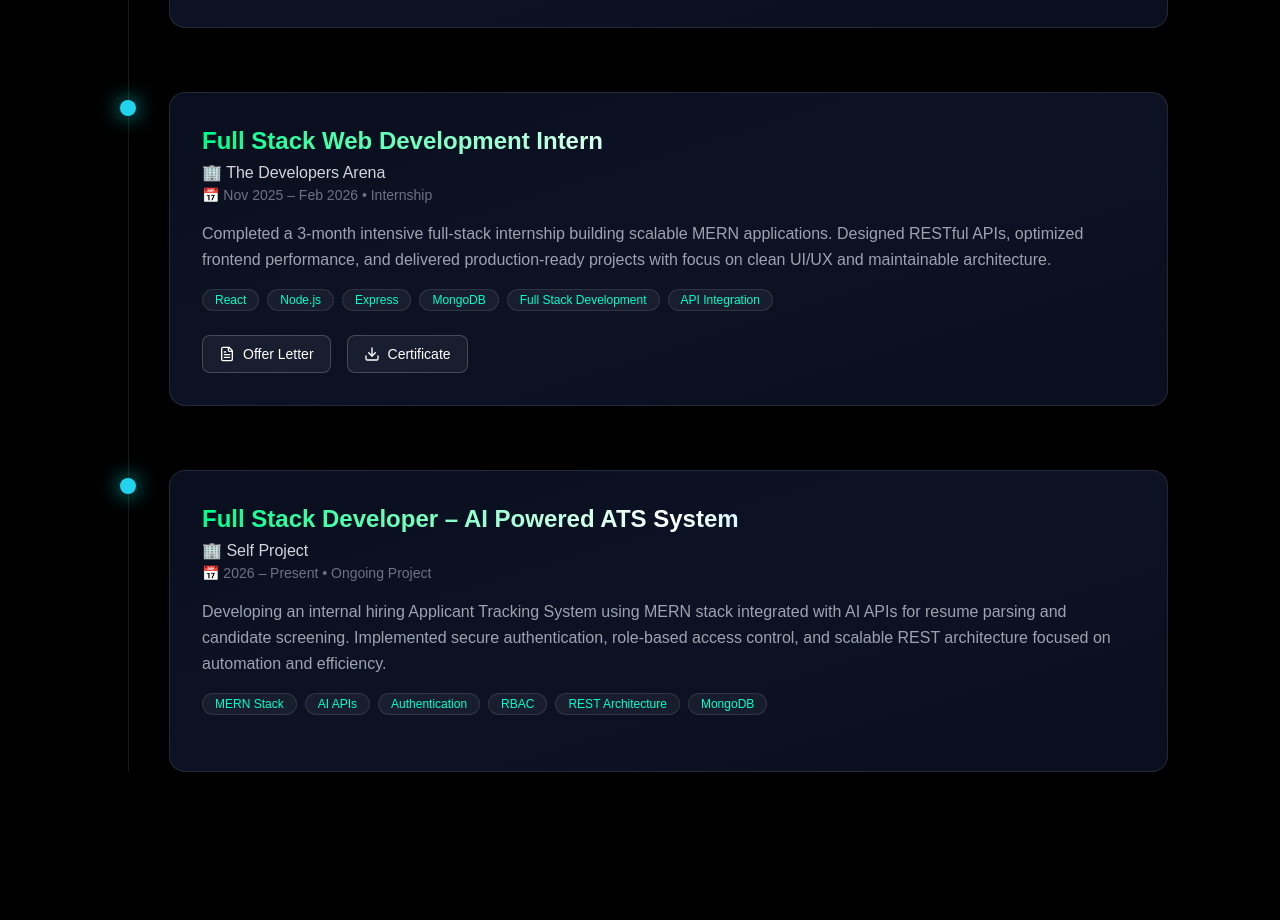
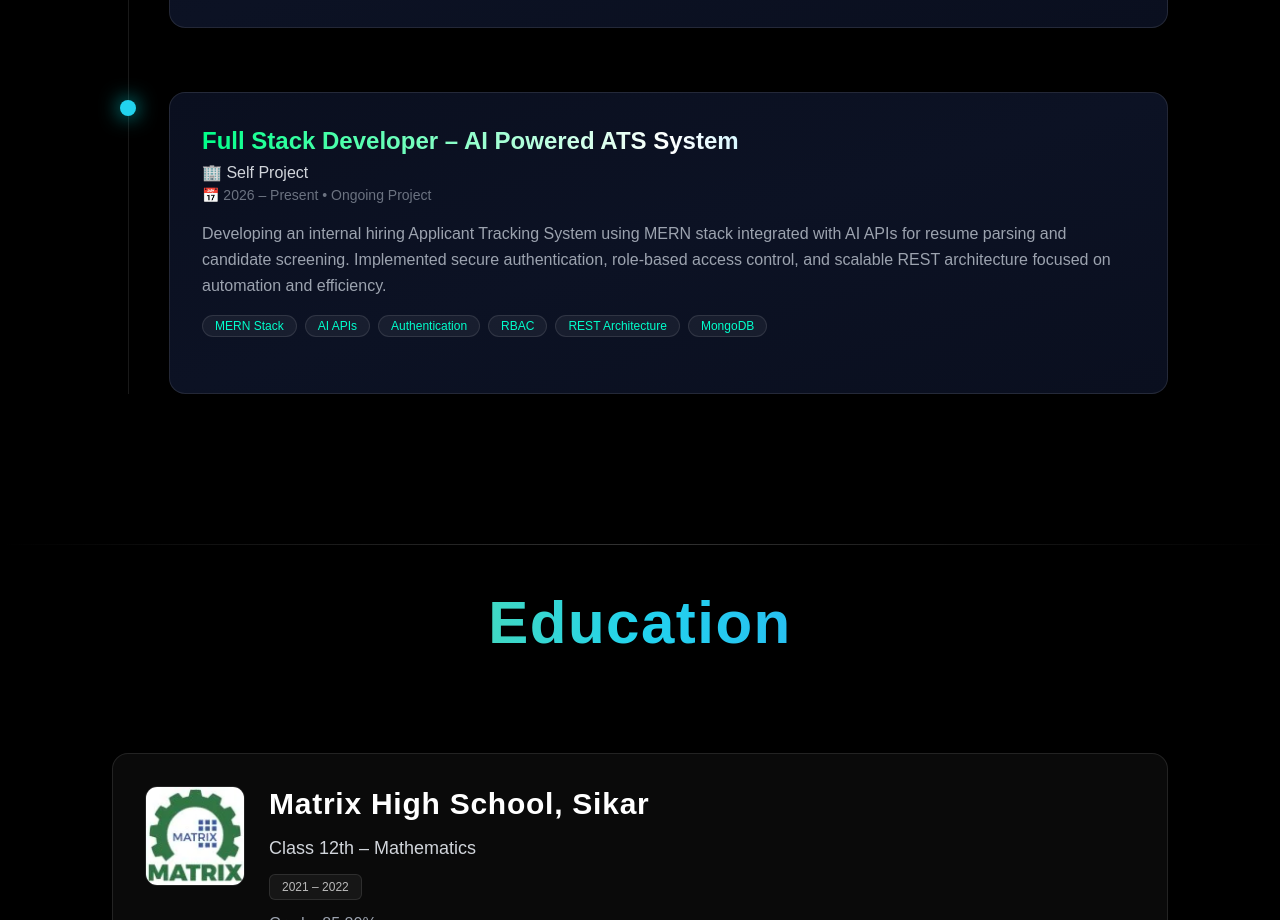
Before and after one commit to dineshkhichar569/My-Portfolio, a React (Vite) app: page /about in a window 1280 px wide. Shown: the part 1880-2800 px from the top of the page. Built offline with nearby package versions, Linux system fonts and the light colour scheme; no server answers; a web font is replaced by a local one.

Commit message:
Comment out unused certificates and skills in About and Skills components for cleaner code

```diff
--- a/src/Pages/About.jsx
+++ b/src/Pages/About.jsx
@@ -101,18 +101,18 @@ const EducationCard = ({
 );
 
 const certificates = [
-  {
-    image: "/icons/developersArena.webp",
-    title: "Web Development Internship",
-    organization: "🏢 The Developers Arena",
-    date: "📅 February 2026",
-    description:
-      "Successfully completed a 3-month Web Development Internship focusing on full-stack development, real-world project implementation, and performance-driven solutions.",
-    skills: ["React", "Node.js", "Full Stack", "Project Development"],
-    credentialId: "CERT-202602-EMP20251110-211",
-    content: "/DOCs/Developers_Arena.pdf",
-    popupImage: "/DOCs/images/developersArenaCertificate.webp",
-  },
+  // {
+  //   image: "/icons/developersArena.webp",
+  //   title: "Web Development Internship",
+  //   organization: "🏢 The Developers Arena",
+  //   date: "📅 February 2026",
+  //   description:
+  //     "Successfully completed a 3-month Web Development Internship focusing on full-stack development, real-world project implementation, and performance-driven solutions.",
+  //   skills: ["React", "Node.js", "Full Stack", "Project Development"],
+  //   credentialId: "CERT-202602-EMP20251110-211",
+  //   content: "/DOCs/Developers_Arena.pdf",
+  //   popupImage: "/DOCs/images/developersArenaCertificate.webp",
+  // },
   {
     image: "/icons/bluestock.webp",
     title: "Software Development Engineer (SDE) Internship",
@@ -124,35 +124,35 @@ const certificates = [
     content: "/DOCs/BlueStocks.pdf",
     popupImage: "/DOCs/images/BlueStoksCertificate.webp",
   },
-  {
-    image: "/icons/coursera.png",
-    title: "Database Management Essentials",
-    organization: "🏢 University of Colorado (Coursera)",
-    date: "📅 March 2025",
-    description:
-      "Mastered core database concepts, SQL, and relational design through the University of Colorado’s professional program on Coursera.",
-    skills: ["Database", "SQL", "Data Modeling", "Relational Design"],
-    credentialId: "8R35GNGvE447",
-    content: "/DOCs/DBMS.pdf",
-    popupImage: "/DOCs/images/DBMS.webp",
-  },
-  {
-    image: "/icons/coursera.png",
-    title: "Linux Fundamentals",
-    organization: "🏢 LearnQuest (Coursera)",
-    date: "📅 March 2025",
-    description:
-      "Gained hands-on experience with Linux command-line, file systems, and system administration through LearnQuest on Coursera.",
-    skills: [
-      "Linux",
-      "Command Line",
-      "System Administration",
-      "File Management",
-    ],
-    credentialId: "05EDPXOXDGH5",
-    content: "/DOCs/LINUX.pdf",
-    popupImage: "/DOCs/images/LINUX.webp",
-  },
+  // {
+  //   image: "/icons/coursera.png",
+  //   title: "Database Management Essentials",
+  //   organization: "🏢 University of Colorado (Coursera)",
+  //   date: "📅 March 2025",
+  //   description:
+  //     "Mastered core database concepts, SQL, and relational design through the University of Colorado’s professional program on Coursera.",
+  //   skills: ["Database", "SQL", "Data Modeling", "Relational Design"],
+  //   credentialId: "8R35GNGvE447",
+  //   content: "/DOCs/DBMS.pdf",
+  //   popupImage: "/DOCs/images/DBMS.webp",
+  // },
+  // {
+  //   image: "/icons/coursera.png",
+  //   title: "Linux Fundamentals",
+  //   organization: "🏢 LearnQuest (Coursera)",
+  //   date: "📅 March 2025",
+  //   description:
+  //     "Gained hands-on experience with Linux command-line, file systems, and system administration through LearnQuest on Coursera.",
+  //   skills: [
+  //     "Linux",
+  //     "Command Line",
+  //     "System Administration",
+  //     "File Management",
+  //   ],
+  //   credentialId: "05EDPXOXDGH5",
+  //   content: "/DOCs/LINUX.pdf",
+  //   popupImage: "/DOCs/images/LINUX.webp",
+  // },
   {
     image: "/icons/linux.png",
     title: "OpenAPI Fundamentals (LFEL1011)",
@@ -283,24 +283,24 @@ const experiences = [
     offerLetter: "/DOCs/BlueStock_offerLetter.pdf",
     certificate: "/DOCs/BlueStocks.pdf",
   },
-  {
-    company: "The Developers Arena",
-    role: "Full Stack Web Development Intern",
-    duration: "Nov 2025 – Feb 2026",
-    type: "Internship",
-    description:
-      "Completed a 3-month intensive full-stack internship building scalable MERN applications. Designed RESTful APIs, optimized frontend performance, and delivered production-ready projects with focus on clean UI/UX and maintainable architecture.",
-    skills: [
-      "React",
-      "Node.js",
-      "Express",
-      "MongoDB",
-      "Full Stack Development",
-      "API Integration",
-    ],
-    offerLetter: "/DOCs/DevelopersArena_offerLetter.pdf",
-    certificate: "/DOCs/Developers_Arena.pdf",
-  },
+  // {
+  //   company: "The Developers Arena",
+  //   role: "Full Stack Web Development Intern",
+  //   duration: "Nov 2025 – Feb 2026",
+  //   type: "Internship",
+  //   description:
+  //     "Completed a 3-month intensive full-stack internship building scalable MERN applications. Designed RESTful APIs, optimized frontend performance, and delivered production-ready projects with focus on clean UI/UX and maintainable architecture.",
+  //   skills: [
+  //     "React",
+  //     "Node.js",
+  //     "Express",
+  //     "MongoDB",
+  //     "Full Stack Development",
+  //     "API Integration",
+  //   ],
+  //   offerLetter: "/DOCs/DevelopersArena_offerLetter.pdf",
+  //   certificate: "/DOCs/Developers_Arena.pdf",
+  // },
   {
     company: "Self Project",
     role: "Full Stack Developer – AI Powered ATS System",
--- a/src/Pages/Skills.jsx
+++ b/src/Pages/Skills.jsx
@@ -46,11 +46,11 @@ const allSkills = [
 
   // Backend
   { name: "Node.js", icon: "/icons/NODE.svg", category: "backend" },
-  {
-    name: "Socket.io",
-    icon: "https://i1.wp.com/www.ux-republic.com/wp-content/uploads/2018/03/socket.png?fit=375%2C375&ssl=1",
-    category: "backend",
-  },
+  // {
+  //   name: "Socket.io",
+  //   icon: "https://i1.wp.com/www.ux-republic.com/wp-content/uploads/2018/03/socket.png?fit=375%2C375&ssl=1",
+  //   category: "backend",
+  // },
   {
     name: "Express.js",
     icon: "https://d2eip9sf3oo6c2.cloudfront.net/tags/images/000/000/359/thumb/expressjslogo.png",
@@ -71,14 +71,14 @@ const allSkills = [
     icon: "https://img.icons8.com/?size=96&id=gKfcEStXI1Hm&format=png",
     category: "libraries",
   },
-  { name: "Bootstrap", icon: "/icons/Bootstrap.svg", category: "libraries" },
+  // { name: "Bootstrap", icon: "/icons/Bootstrap.svg", category: "libraries" },
 
   // DevOps
-  {
-    name: "Docker",
-    icon: "https://www.svgrepo.com/show/331370/docker.svg",
-    category: "devops",
-  },
+  // {
+  //   name: "Docker",
+  //   icon: "https://www.svgrepo.com/show/331370/docker.svg",
+  //   category: "devops",
+  // },
   { name: "Git", icon: "/icons/Git.svg", category: "devops" },
   { name: "GitHub", icon: "/icons/Github.svg", category: "devops" },
   {
@@ -120,16 +120,16 @@ const allSkills = [
     icon: "https://icon-icons.com/download-file?file=https%3A%2F%2Fimages.icon-icons.com%2F2429%2FPNG%2F512%2Fshopify_logo_icon_147240.png&id=147240&pack_or_individual=pack",
     category: "tools",
   },
-  {
-    name: "WordPress",
-    icon: "https://cdn.pixabay.com/photo/2016/11/09/08/58/wordpress-1810632_1280.jpg",
-    category: "tools",
-  },
-  {
-    name: "Kaggle",
-    icon: "https://encrypted-tbn0.gstatic.com/images?q=tbn:ANd9GcTQ6ZlP1cnY3b5jm7un8--sKL9lxMP6a0Ox0g&s",
-    category: "tools",
-  },
+  // {
+  //   name: "WordPress",
+  //   icon: "https://cdn.pixabay.com/photo/2016/11/09/08/58/wordpress-1810632_1280.jpg",
+  //   category: "tools",
+  // },
+  // {
+  //   name: "Kaggle",
+  //   icon: "https://encrypted-tbn0.gstatic.com/images?q=tbn:ANd9GcTQ6ZlP1cnY3b5jm7un8--sKL9lxMP6a0Ox0g&s",
+  //   category: "tools",
+  // },
   { name: "Postman", icon: "/icons/Postman.svg", category: "tools" },
   {
     name: "MongoDB Compass",
```
